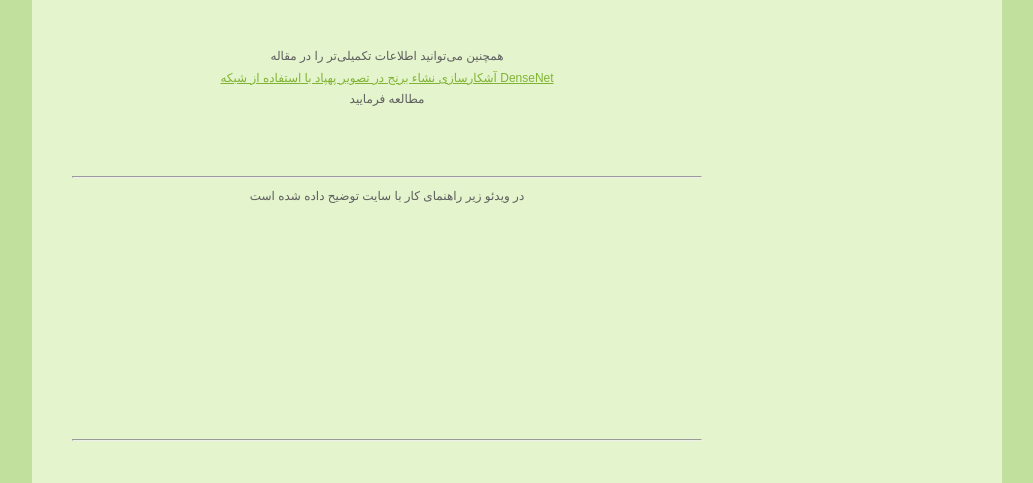
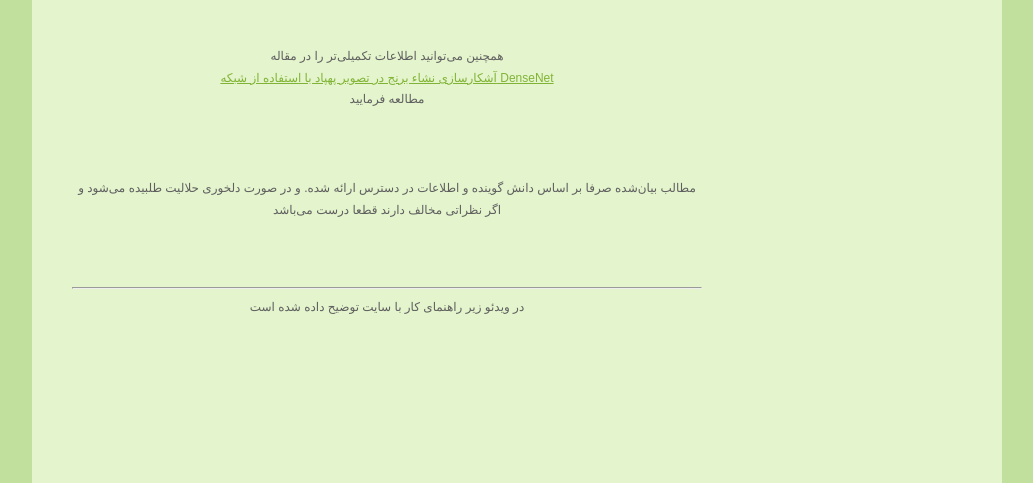
Before and after one commit to kiarash-borooshan/EarthDetect, a Django app: page / in a window 1280 px wide. Shown: the part 1104-1587 px from the top of the page, without its empty margins (123-1156 px from the left). Run offline with Django 5.2, Linux system fonts and the light colour scheme.

Commit message:
first page modified

```diff
--- a/templates/dataGather/index.html
+++ b/templates/dataGather/index.html
@@ -56,6 +56,12 @@
         <br>
         مطالعه فرمایید
     </p>
+
+        <br><br>
+        <p>
+            مطالب بیان‌شده صرفا بر اساس دانش گوینده و اطلاعات در دسترس ارائه شده.
+            و در صورت دلخوری حلالیت طلبیده می‌شود و اگر نظراتی مخالف دارند قطعا درست می‌باشد
+        </p>
 
     </center>
     <br><br>
```
